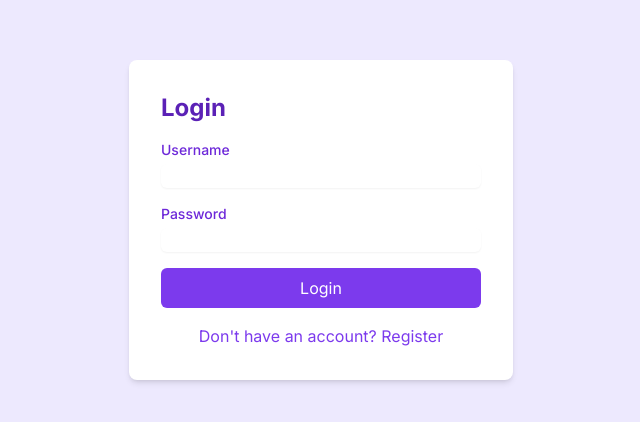
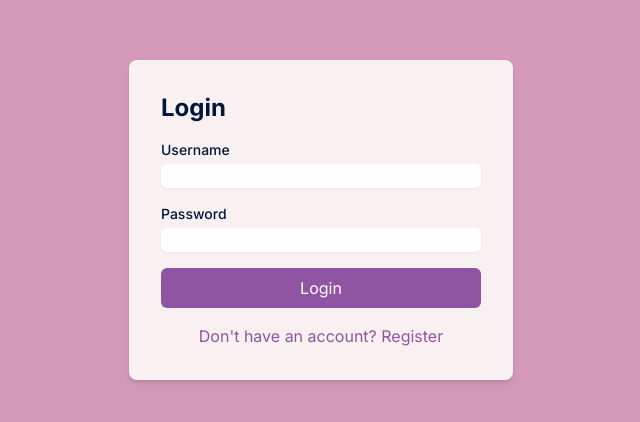
Before and after one commit to JackBadawy/Hedonic-Calculator, a Next.js app: page /login in a window 1280 px wide. Shown: the part 180-602 px from the top of the page, without its empty margins (319-959 px from the left). Built offline with nearby package versions, Linux system fonts and the light colour scheme.

Commit message:
login page styling

```diff
--- a/src/app/login/page.tsx
+++ b/src/app/login/page.tsx
@@ -24,15 +24,12 @@ export default function Login() {
   };
 
   return (
-    <div className="text-violet-700 min-h-screen flex items-center justify-center bg-violet-100">
-      <div className="bg-white p-8 rounded-lg shadow-md w-96">
-        <h2 className="text-2xl font-bold mb-4 text-violet-800">Login</h2>
+    <div className="text-hpal-500 min-h-screen flex items-center justify-center bg-hpal-200">
+      <div className="bg-hpal-100 p-8 rounded-lg shadow-md w-96">
+        <h2 className="text-2xl font-bold mb-4 ">Login</h2>
         <form onSubmit={handleSubmit}>
           <div className="mb-4">
-            <label
-              htmlFor="username"
-              className="block text-sm font-medium text-violet-700"
-            >
+            <label htmlFor="username" className="block text-sm font-medium">
               Username
             </label>
             <input
@@ -40,15 +37,12 @@ export default function Login() {
               id="username"
               value={username}
               onChange={(e) => setUsername(e.target.value)}
-              className="mt-1 block w-full rounded-md border-violet-300 shadow-sm focus:border-violet-500 focus:ring focus:ring-violet-200"
+              className="outline-none mt-1 block w-full rounded-md border-violet-300 shadow-sm focus:ring focus:ring-hpal-200"
               required
             />
           </div>
           <div className="mb-4">
-            <label
-              htmlFor="password"
-              className="block text-sm font-medium text-violet-700"
-            >
+            <label htmlFor="password" className="block text-sm font-medium">
               Password
             </label>
             <input
@@ -56,23 +50,20 @@ export default function Login() {
               id="password"
               value={password}
               onChange={(e) => setPassword(e.target.value)}
-              className="mt-1 block w-full rounded-md border-violet-300 shadow-sm focus:border-violet-500 focus:ring focus:ring-violet-200"
+              className="mt-1 block w-full rounded-md outline-none shadow-sm focus:ring focus:ring-hpal-200"
               required
             />
           </div>
           {error && <p className="text-red-500 mb-4">{error}</p>}
           <button
             type="submit"
-            className="w-full bg-violet-600 text-white rounded-md py-2 px-4 hover:bg-violet-700 focus:outline-none focus:ring-2 focus:ring-violet-500 focus:ring-opacity-50"
+            className="w-full bg-hpal-300 text-white rounded-md py-2 px-4 hover:bg-hpal-400 focus:outline-none focus:ring-2 focus:ring-violet-500 focus:ring-opacity-50"
           >
             Login
           </button>
         </form>
         <div className="mt-4 text-center">
-          <Link
-            href="/register"
-            className="text-violet-600 hover:text-violet-800"
-          >
+          <Link href="/register" className="text-hpal-300 hover:text-hpal-400">
             Don&apos;t have an account? Register
           </Link>
         </div>
```
